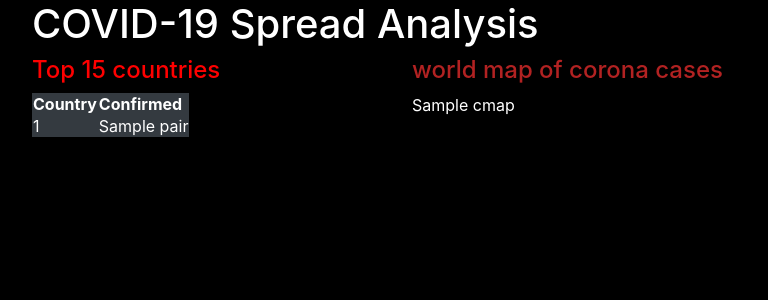
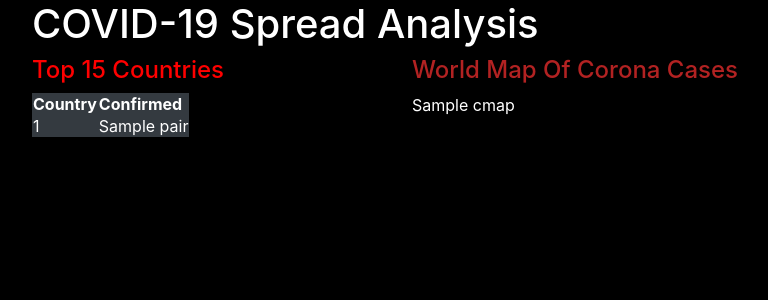
Before and after one commit to rsa914016/CovidCases, a Flask app: template templates/home.html in a window 1280 px wide. Shown: the top 300 px of the page, without its empty margins (53-821 px from the left). Run offline with Flask 2, Linux system fonts and the light colour scheme; the template is opened without the code that fills it: most values are stand-ins (such as "Sample title", 1, 10 or a date in 2020); some libraries are stand-ins or nearby versions.

Commit message:
Update home.html

```diff
--- a/templates/home.html
+++ b/templates/home.html
@@ -4,7 +4,7 @@
   <div class="row">
 
     <div class="col-4">
-        <h4><font color="red">Top 15 countries</font></h4>
+        <h4><font color="red">Top 15 Countries</font></h4>
         <table class="table-responsive-sm table-dark">
         <thead>
             <tr>
@@ -22,7 +22,7 @@
     </tbody>
     </table></div>
     <div class="col-8">
-        <h4><font color="firebrick">world map of corona cases</font></h4>
+        <h4><font color="firebrick">World Map Of Corona Cases</font></h4>
         {{cmap|safe}}</div>
 
   </div>
```
